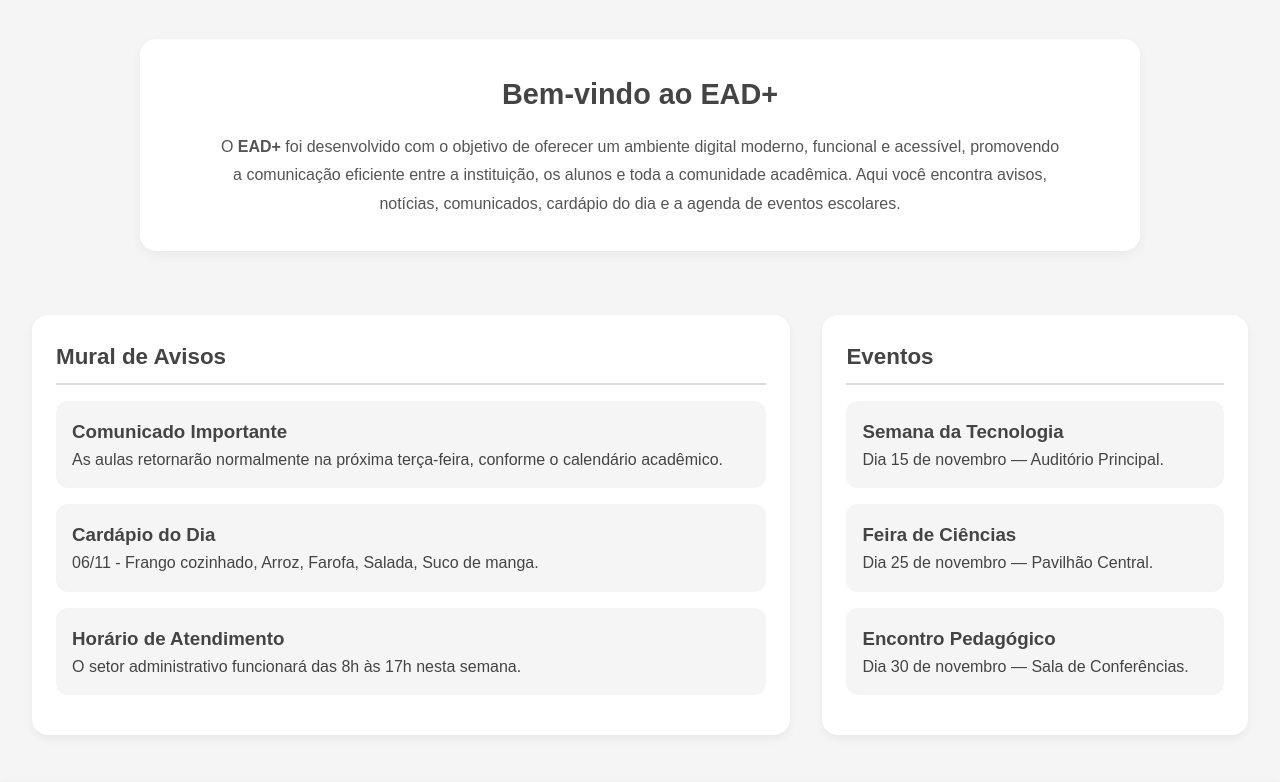
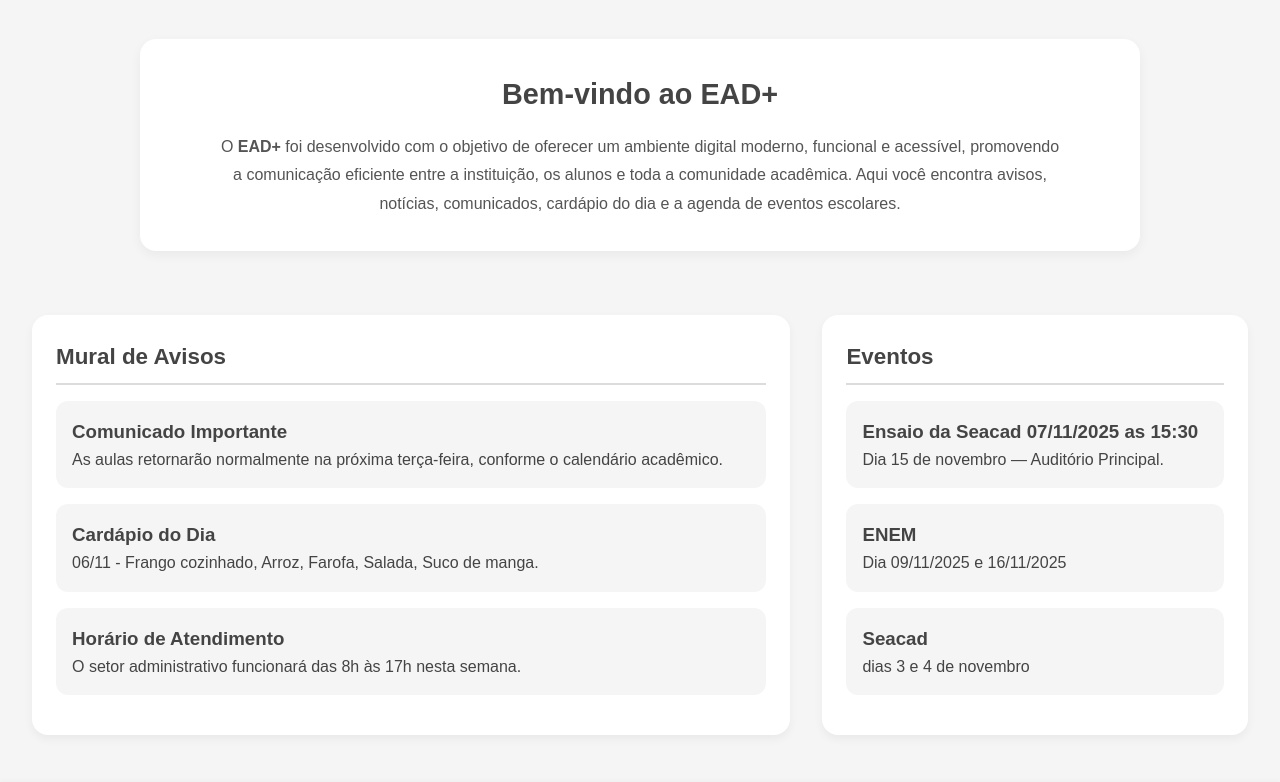
Before and after one commit to Bitura-tech/ead-mais, a plain HTML site: page principal.html in a window 1280 px wide. Shown: the part 85-867 px from the top of the page. Drawn offline with Linux system fonts and the light colour scheme.

Commit message:
Update event details in principal.html

```diff
--- a/principal.html
+++ b/principal.html
@@ -55,16 +55,16 @@
         <section class="eventos">
             <h2>Eventos</h2>
             <div class="card">
-                <h3>Semana da Tecnologia</h3>
+                <h3>Ensaio da Seacad 07/11/2025 as 15:30</h3>
                 <p>Dia 15 de novembro — Auditório Principal.</p>
             </div>
             <div class="card">
-                <h3>Feira de Ciências</h3>
-                <p>Dia 25 de novembro — Pavilhão Central.</p>
+                <h3>ENEM</h3>
+                <p>Dia 09/11/2025 e 16/11/2025 </p>
             </div>
             <div class="card">
-                <h3>Encontro Pedagógico</h3>
-                <p>Dia 30 de novembro — Sala de Conferências.</p>
+                <h3>Seacad</h3>
+                <p>dias 3 e 4 de novembro</p>
             </div>
         </section>
     </main>
```
